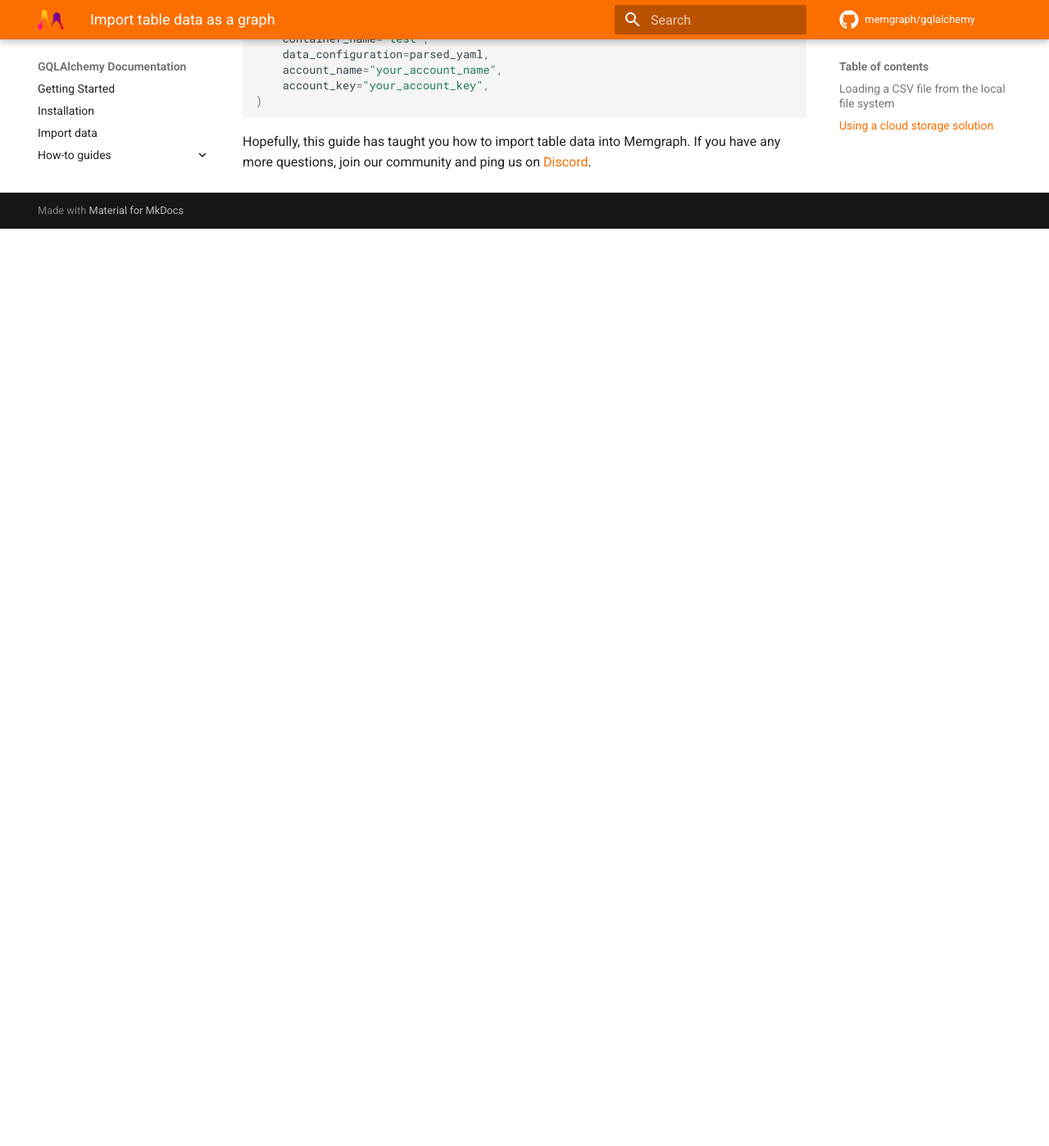
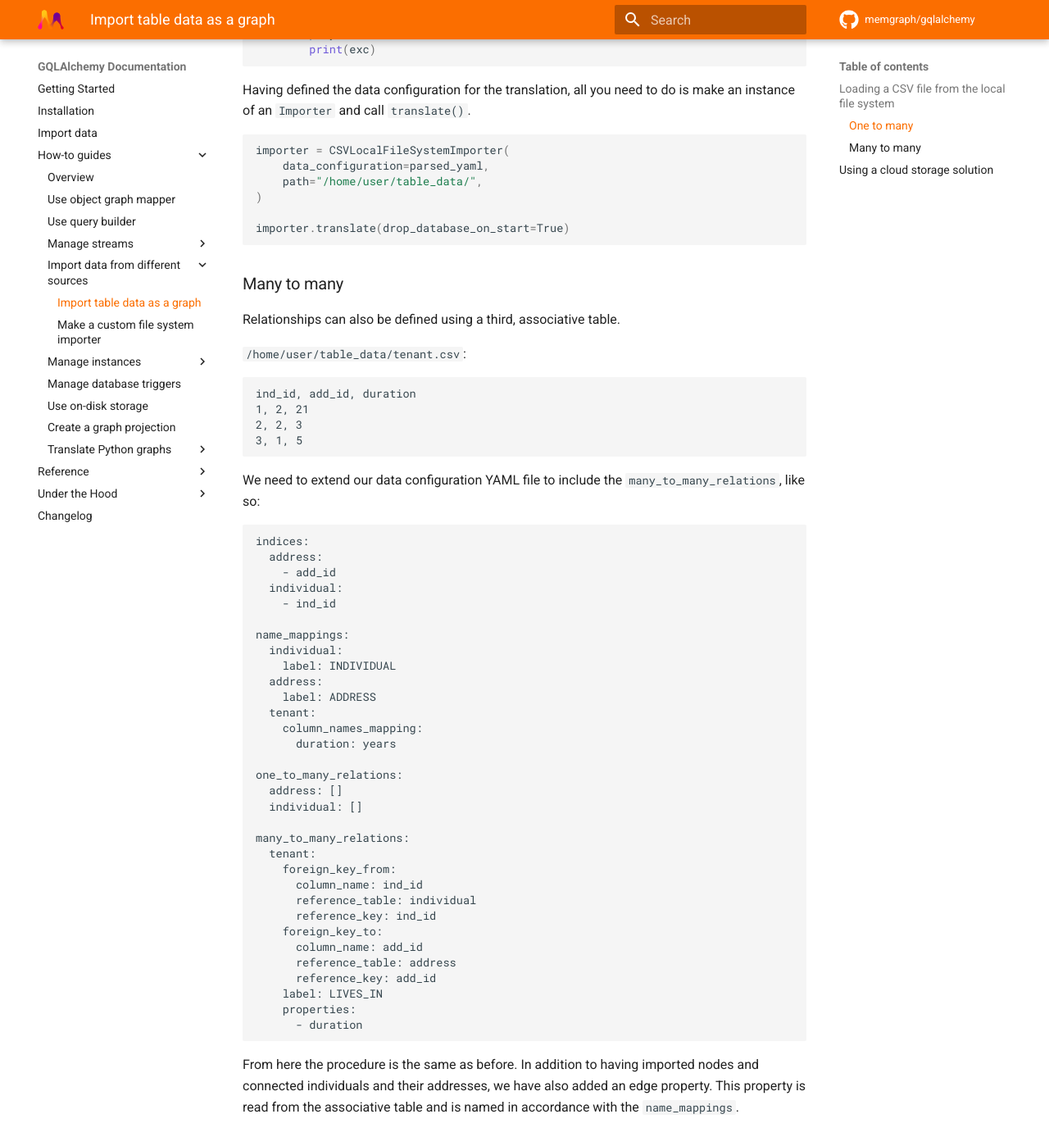
Before and after one commit to memgraph/gqlalchemy, an MkDocs documentation site: the page built from docs/how-to-guides/loaders/import-table-data-to-graph-database.md, in a window 1280 px wide and 1400 px high, scrolled down 2665 px. Shown: the whole window at 82% size. Built offline with MkDocs 1.6.1 and Material for MkDocs 9.7.7, drawn with Linux system fonts in a browser that asks for light colours; comment, search, counter and statistics services are not loaded; before the commit the page ends 2944 px from its top, so only the background shows below that; some of the changed text lies outside the part shown.

Commit message:
Adds properties on edges (#306)
Define relationship properties in many_to_many via name_mappings and properties field

````diff
--- a/docs/how-to-guides/loaders/import-table-data-to-graph-database.md
+++ b/docs/how-to-guides/loaders/import-table-data-to-graph-database.md
@@ -27,14 +27,21 @@
 
 ## Loading a CSV file from the local file system
 
-Let's say you have a simple table data in a CSV file stored at
-`/home/user/table_data`:
+Let's say you have a simple dataset stored in CSV files:
 
+`/home/user/table_data/individual.csv`:
 ```csv
-name,surname,grade
-Ivan,Horvat,4
-Marko,Andric,5
-Luka,Lukic,3
+ind_id, name, surname, add_id
+1, Ivan,  Horvat, 2
+2, Marko, Andric, 2
+3, Luka,  Lukic,  1
+```
+
+`/home/user/table_data/address.csv`:
+```csv
+add_id, street, num, city
+1, Ilica,    2,  Zagreb
+2, Broadway, 12, New York
 ```
 
 To create a translation from table to graph data, you need to define a **data
@@ -78,24 +85,37 @@
       column_name:
       reference_table:
       reference_key:
-    label:
+    label:                   # relationship's label
+    properties:              # list of properties to add to the relationship
 
 ```
+
+### One to many
 
 For this example, you don't need all of those fields. You only need to define
 `indices` and `one_to_many_relations`. Hence, you have the following YAML file:
 
 ```yaml
 indices:
-  example:
-    - name
+  address:
+    - add_id
+  individual:
+    - ind_id
 
 name_mappings:
-  example:
-    label: PERSON
+  individual:
+    label: INDIVIDUAL
+  address:
+    label: ADDRESS
 
 one_to_many_relations:
-  example: []
+  address: []
+  individual:
+    - foreign_key:
+        column_name: add_id
+        reference_table: address
+        reference_key: add_id
+      label: LIVES_IN
 ```
 
 In order to read the data configuration from the YAML file, run:
@@ -114,11 +134,64 @@
 ```python
 importer = CSVLocalFileSystemImporter(
     data_configuration=parsed_yaml,
-    path="/home/user/table_data",
+    path="/home/user/table_data/",
 )
 
 importer.translate(drop_database_on_start=True)
 ```
+
+### Many to many
+
+Relationships can also be defined using a third, associative table.
+
+`/home/user/table_data/tenant.csv`:
+```csv
+ind_id, add_id, duration
+1, 2, 21
+2, 2, 3
+3, 1, 5
+```
+
+We need to extend our data configuration YAML file to include the `many_to_many_relations`, like so:
+
+```
+indices:
+  address:
+    - add_id
+  individual:
+    - ind_id
+
+name_mappings:
+  individual:
+    label: INDIVIDUAL
+  address:
+    label: ADDRESS
+  tenant:
+    column_names_mapping:
+      duration: years
+
+one_to_many_relations:
+  address: []
+  individual: []
+
+many_to_many_relations:
+  tenant:
+    foreign_key_from:
+      column_name: ind_id
+      reference_table: individual
+      reference_key: ind_id
+    foreign_key_to:
+      column_name: add_id
+      reference_table: address
+      reference_key: add_id
+    label: LIVES_IN
+    properties:
+      - duration
+```
+
+From here the procedure is the same as before.
+In addition to having imported nodes and connected individuals and their addresses, we have also added an edge property.
+This property is read from the associative table and is named in accordance with the `name_mappings`.
 
 ## Using a cloud storage solution
 
````
Also changed, not shown: docs/reference/gqlalchemy/transformations/importing/loaders.md (+1 -2 lines), 5 other files.
